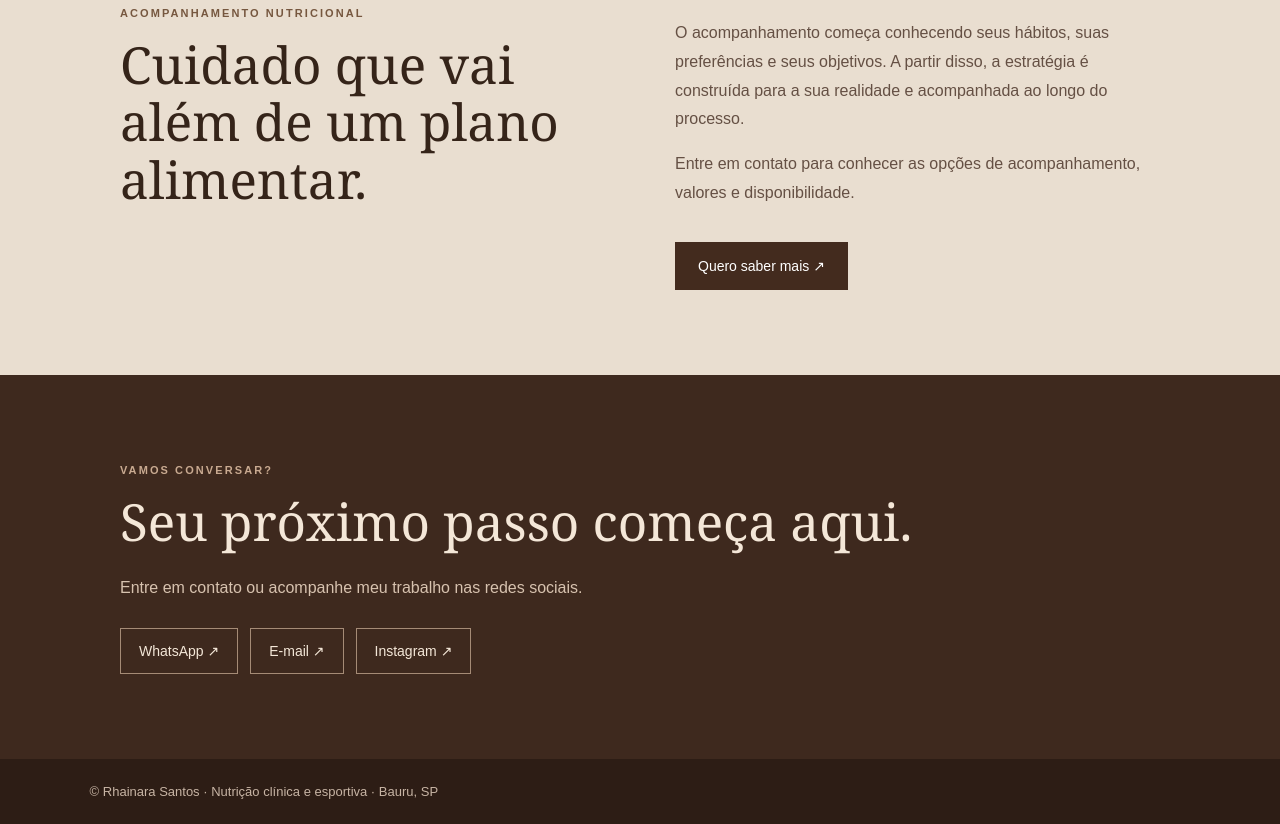
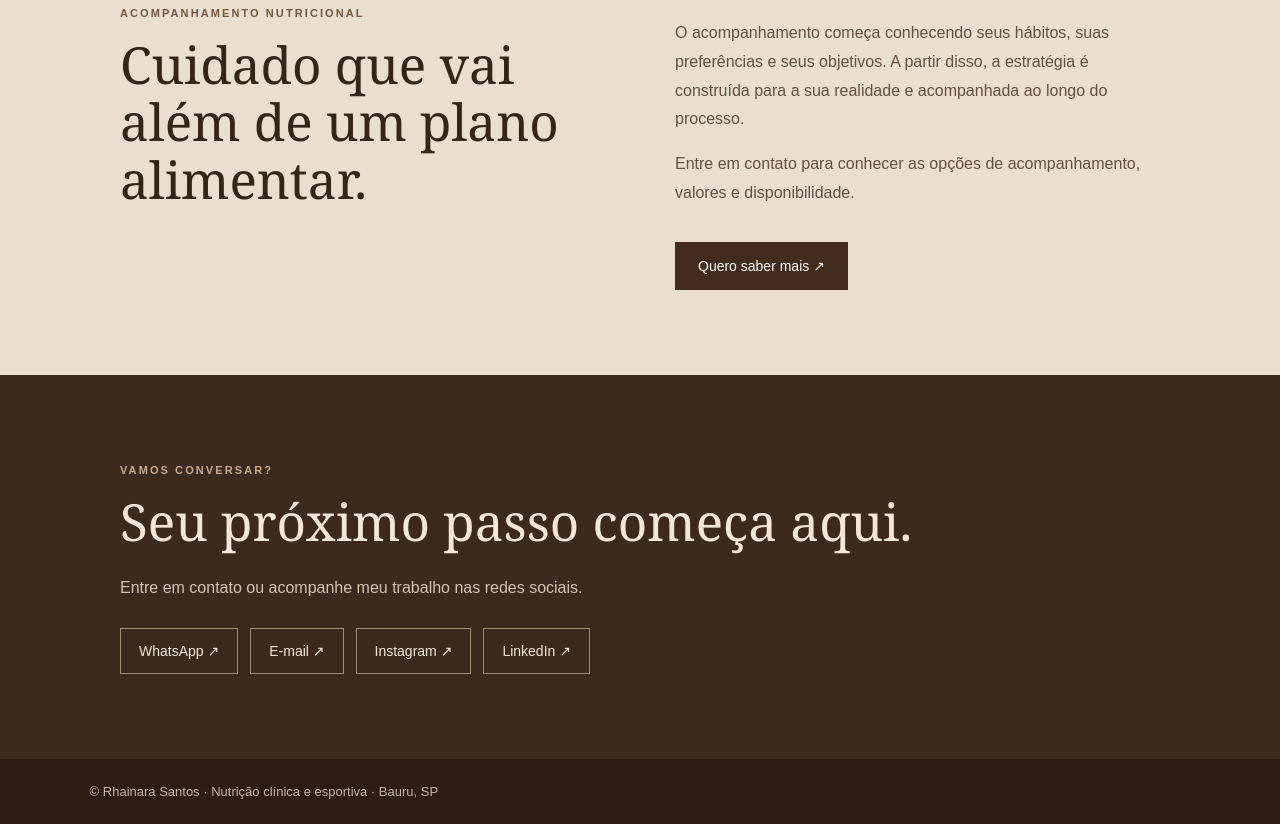
Before and after one commit to MihhSantos/portifolio_coachrhainarasantos, a plain HTML site: page index.html in a window 1280 px wide. Shown: the part 6424-7248 px from the top of the page. Drawn offline with Linux system fonts and the light colour scheme.

Commit message:
Optimize index.html for viewport and accessibility
Removed duplicate viewport meta tag and added accessibility styles.

```diff
--- a/index.html
+++ b/index.html
@@ -3,11 +3,7 @@
 
 <head>
     <meta charset="utf-8">
-
-    <meta
-        name="viewport"
-        content="width=device-width, initial-scale=1"
-    >
+    <meta name="viewport" content="width=device-width, initial-scale=1">
 
     <meta
         name="description"
@@ -211,7 +207,7 @@
 
         .card b {
             color: #a1785a;
-            font: 26px Georgia;
+            font: 26px Georgia, serif;
         }
 
         .card h3 {
@@ -454,6 +450,8 @@
                 right: auto;
             }
         }
+
+        /* ACESSIBILIDADE */
 
         @media (prefers-reduced-motion: reduce) {
             html {
@@ -948,6 +946,14 @@
                     >
                         Instagram ↗
                     </a>
+
+                    <a
+                        href="https://www.linkedin.com/in/coachrhainarasantos/"
+                        target="_blank"
+                        rel="noopener noreferrer"
+                    >
+                        LinkedIn ↗
+                    </a>
                 </div>
             </div>
         </section>
```
